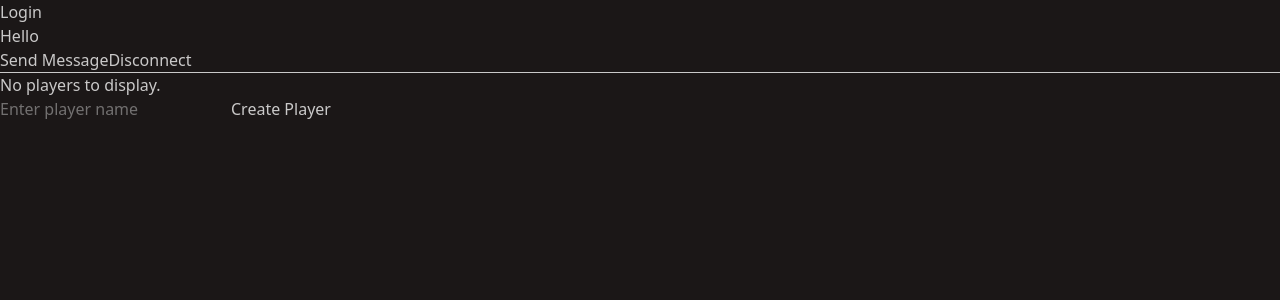
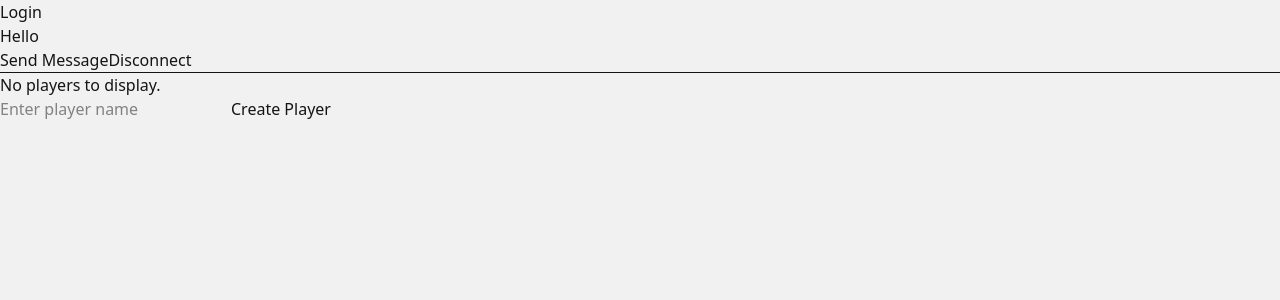
Before and after one commit to jakob-rzeppa/turnkeeper, a Vue app in the folder gm/: page / in a window 1280 px wide. Shown: the top 300 px of the page. Built offline with nearby package versions, Linux system fonts and the light colour scheme; the HTML template or start-up script is replaced by a standard one.

Commit message:
changed gm theme to autumn

```diff
--- a/gm/src/index.css
+++ b/gm/src/index.css
@@ -1,4 +1,4 @@
 @import 'tailwindcss';
 @plugin "daisyui" {
-    themes: forest --default;
+    themes: autumn --default;
 }
```
